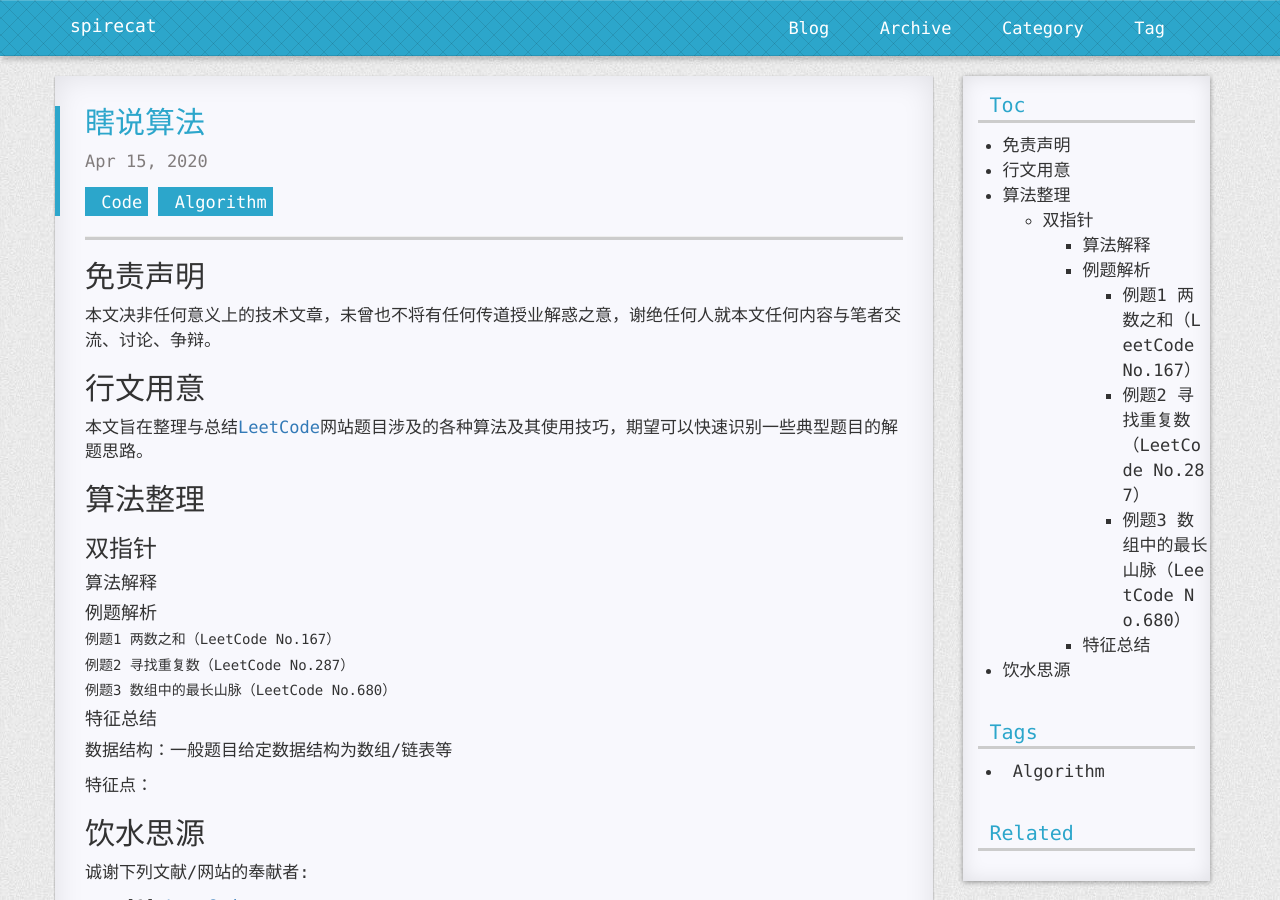
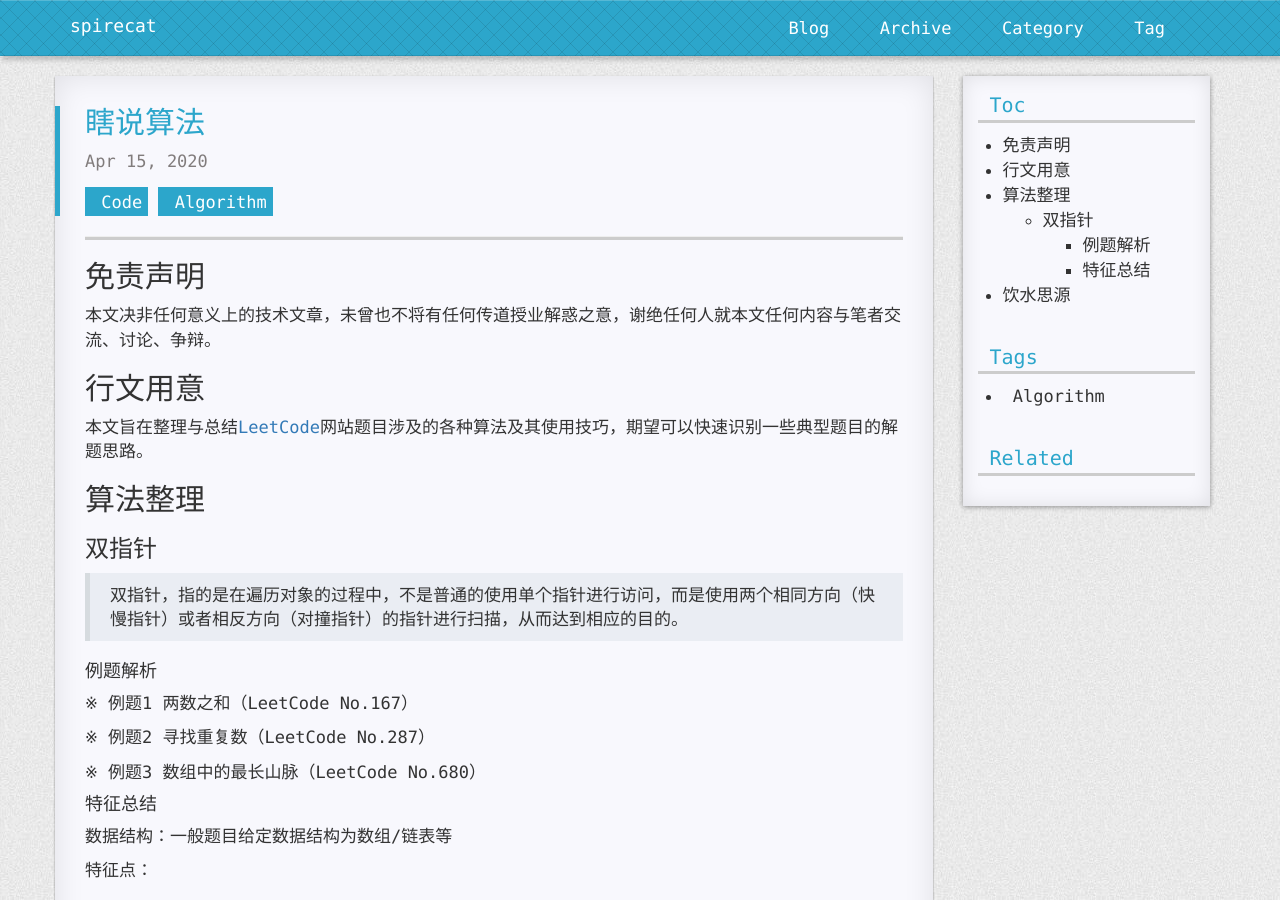
Before and after one commit to SpireCat/spirecat.github.io, a Jekyll site: the page built from _posts/2020-04-15-rubish-algorithm.md, in a window 1280 px wide and 900 px high. Built offline with Jekyll 4.4.1, drawn with Linux system fonts in a browser that asks for light colours; nearby versions of some CDN libraries; comment, search, counter and statistics services are not loaded; a style sheet for code colours, icons or effects is not loaded.

Commit message:
修改《瞎说算法》

```diff
--- a/_posts/2020-04-15-rubish-algorithm.md
+++ b/_posts/2020-04-15-rubish-algorithm.md
@@ -19,15 +19,15 @@ categories: Code
 
 ### 双指针
 
-#### 算法解释
+> 双指针，指的是在遍历对象的过程中，不是普通的使用单个指针进行访问，而是使用两个相同方向（快慢指针）或者相反方向（对撞指针）的指针进行扫描，从而达到相应的目的。
 
 #### 例题解析
 
-##### 例题1 两数之和（LeetCode No.167）
+※ 例题1 两数之和（LeetCode No.167）
 
-##### 例题2 寻找重复数（LeetCode No.287）
+※ 例题2 寻找重复数（LeetCode No.287）
 
-##### 例题3 数组中的最长山脉（LeetCode No.680）
+※ 例题3 数组中的最长山脉（LeetCode No.680）
 
 #### 特征总结
 
```
